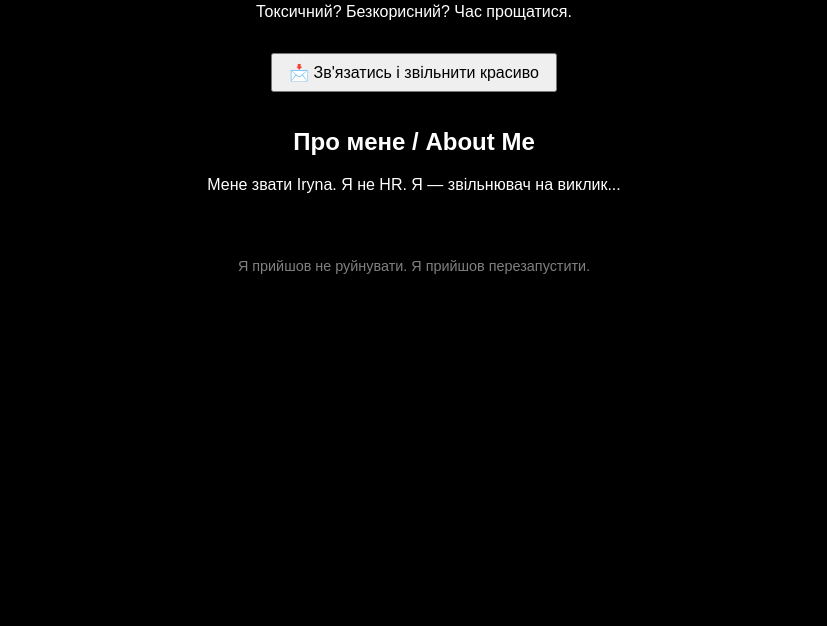
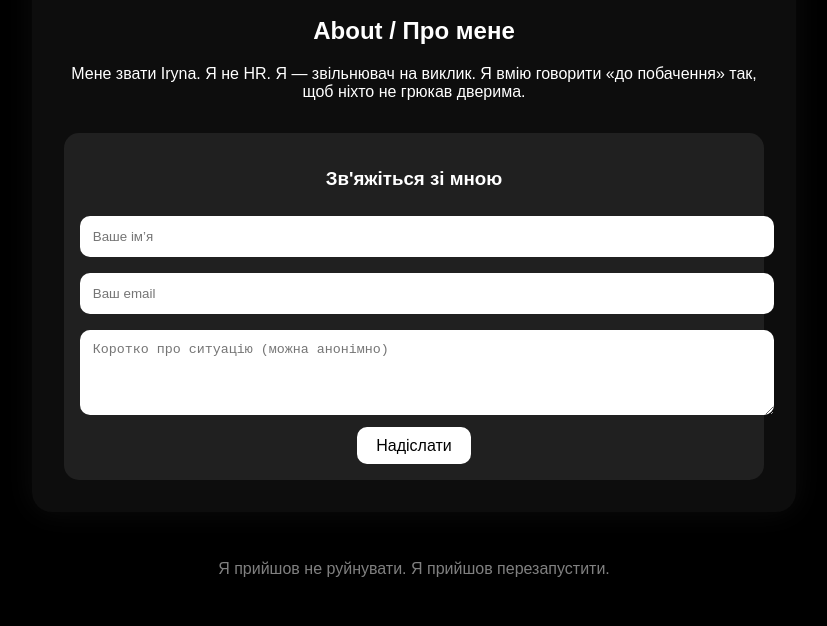
Before and after one commit to IrynaDzhohola/offboarding-lending, a plain HTML site: page index.html in a window 1280 px wide. Shown: the part 235-861 px from the top of the page, without its empty margins (226-1053 px from the left). Before the commit the page ends 800 px from the top, so only its background shows below. Drawn offline with Linux system fonts and the light colour scheme.

Commit message:
Add files via upload

```diff
--- a/index.html
+++ b/index.html
@@ -4,55 +4,58 @@
   <meta charset="UTF-8" />
   <meta name="viewport" content="width=device-width, initial-scale=1.0" />
   <title>Project Offboarding</title>
-  <script>
-    const translations = {
-      ua: {
-        title: "Звільняти — це мистецтво. Найми митця.",
-        subtitle: "Токсичний? Безкорисний? Час прощатися.",
-        button: "📩 Зв'язатись і звільнити красиво",
-        about: "Мене звати Iryna. Я не HR. Я — звільнювач на виклик...",
-        footer: "Я прийшов не руйнувати. Я прийшов перезапустити."
-      },
-      en: {
-        title: "Firing is an art. Hire an artist.",
-        subtitle: "Toxic? Useless? Time to say goodbye.",
-        button: "📩 Get in touch and offboard with grace",
-        about: "My name is Iryna. I’m not HR. I’m a professional offboarder...",
-        footer: "I didn't come to destroy. I came to restart."
-      }
-    };
-    function switchLang(lang) {
-      document.getElementById("title").innerText = translations[lang].title;
-      document.getElementById("subtitle").innerText = translations[lang].subtitle;
-      document.getElementById("cta").innerText = translations[lang].button;
-      document.getElementById("about").innerText = translations[lang].about;
-      document.getElementById("footer").innerText = translations[lang].footer;
-    }
-    window.onload = () => switchLang("ua");
-  </script>
   <style>
     body {
       background-color: #000;
       color: white;
       font-family: sans-serif;
+      margin: 0;
       padding: 2rem;
       text-align: center;
     }
     .container {
-      max-width: 600px;
+      max-width: 700px;
       margin: 0 auto;
-    }
-    button {
-      margin: 1rem;
-      padding: 0.5rem 1rem;
-      font-size: 1rem;
-      cursor: pointer;
+      padding: 2rem;
+      background: rgba(255, 255, 255, 0.05);
+      border-radius: 20px;
+      backdrop-filter: blur(10px);
+      box-shadow: 0 0 30px rgba(255, 255, 255, 0.05);
     }
     .lang-buttons {
       display: flex;
       justify-content: center;
       gap: 1rem;
       margin-bottom: 2rem;
+    }
+    button {
+      padding: 0.6rem 1.2rem;
+      font-size: 1rem;
+      cursor: pointer;
+      border: none;
+      border-radius: 10px;
+      background: white;
+      color: black;
+    }
+    h1 {
+      font-size: 2rem;
+    }
+    input, textarea {
+      width: 100%;
+      padding: 0.8rem;
+      margin: 0.5rem 0;
+      border: none;
+      border-radius: 10px;
+    }
+    .form-section {
+      margin-top: 2rem;
+      background: rgba(255, 255, 255, 0.08);
+      padding: 1rem;
+      border-radius: 15px;
+    }
+    footer {
+      margin-top: 3rem;
+      color: gray;
     }
   </style>
 </head>
@@ -61,15 +64,78 @@
     <button onclick="switchLang('ua')">🇺🇦 UA</button>
     <button onclick="switchLang('en')">🇬🇧 EN</button>
   </div>
+
   <div class="container">
     <h1 id="title"></h1>
     <p id="subtitle"></p>
-    <button id="cta"></button>
-    <h2>Про мене / About Me</h2>
-    <p id="about"></p>
+
+    <section>
+      <h2>About / Про мене</h2>
+      <p id="about"></p>
+    </section>
+
+    <section class="form-section">
+      <h3 id="contactHeader"></h3>
+      <form id="contactForm">
+        <input type="text" id="name" placeholder="" required />
+        <input type="email" id="email" placeholder="" required />
+        <textarea id="message" rows="4" placeholder=""></textarea>
+        <br />
+        <button type="submit" id="submitBtn"></button>
+      </form>
+    </section>
   </div>
-  <footer style="margin-top: 4rem; font-size: 0.9rem; color: gray">
-    <p id="footer"></p>
-  </footer>
+
+  <footer><p id="footer"></p></footer>
+
+  <script>
+    const translations = {
+      ua: {
+        title: "Звільняти — це мистецтво. Найми митця.",
+        subtitle: "Токсичний? Безкорисний? Час прощатися.",
+        about: "Мене звати Iryna. Я не HR. Я — звільнювач на виклик. Я вмію говорити «до побачення» так, щоб ніхто не грюкав дверима.",
+        contactHeader: "Зв'яжіться зі мною",
+        name: "Ваше ім’я",
+        email: "Ваш email",
+        message: "Коротко про ситуацію (можна анонімно)",
+        submit: "Надіслати",
+        footer: "Я прийшов не руйнувати. Я прийшов перезапустити."
+      },
+      en: {
+        title: "Firing is an art. Hire an artist.",
+        subtitle: "Toxic? Useless? Time to say goodbye.",
+        about: "My name is Iryna. I’m not HR. I’m your offboarding expert. I say goodbye with class — no door slamming.",
+        contactHeader: "Contact Me",
+        name: "Your name",
+        email: "Your email",
+        message: "Briefly describe the situation (anonymous is OK)",
+        submit: "Send",
+        footer: "I didn't come to destroy. I came to restart."
+      }
+    };
+
+    function switchLang(lang) {
+      const t = translations[lang];
+      document.getElementById("title").innerText = t.title;
+      document.getElementById("subtitle").innerText = t.subtitle;
+      document.getElementById("about").innerText = t.about;
+      document.getElementById("contactHeader").innerText = t.contactHeader;
+      document.getElementById("name").placeholder = t.name;
+      document.getElementById("email").placeholder = t.email;
+      document.getElementById("message").placeholder = t.message;
+      document.getElementById("submitBtn").innerText = t.submit;
+      document.getElementById("footer").innerText = t.footer;
+    }
+
+    document.getElementById("contactForm").addEventListener("submit", function (e) {
+      e.preventDefault();
+      const email = document.getElementById("email").value;
+      const subject = "New contact from offboarding site";
+      const body = document.getElementById("message").value;
+      window.location.href = `mailto:your@email.com?subject=${encodeURIComponent(subject)}&body=${encodeURIComponent(body)}`;
+    });
+
+    window.onload = () => switchLang("ua");
+  </script>
 </body>
 </html>
```
